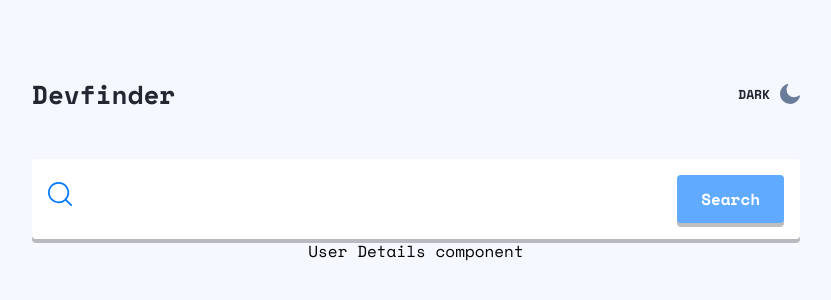
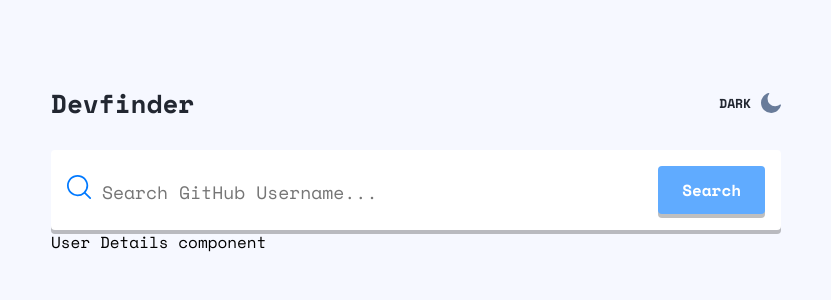
Before and after one commit to BePalm89/github-user-search-app, a React (Create React App) app: page / in a window 1280 px wide. Shown: the part 236-536 px from the top of the page, without its empty margins (224-1055 px from the left). Built offline with nearby package versions, Linux system fonts and the light colour scheme.

Commit message:
fix style

```diff
--- a/src/App.css
+++ b/src/App.css
@@ -6,14 +6,9 @@
 
 body {
   font-family: 'Space Mono', monospace;
-
+  background-color: #F6F8FF;
 }
 
-.container {
-  background-color: #F6F8FF;
-  height: 100vh;
-  display: flex;
-  flex-direction: column;
-  align-items: center;
-  justify-content: center;
+.container-box {
+  width: 100%;
 }
--- a/src/App.js
+++ b/src/App.js
@@ -8,9 +8,11 @@ import "./App.css";
 function App() {
   return (
     <Container>
-      <Navbar />
-      <SearchBar />
-      <UserDatails />
+      <div className="container-box">
+        <Navbar />
+        <SearchBar />
+        <UserDatails />
+      </div>
     </Container>
   );
 }
--- a/src/components/SearchBar/SearchBar.css
+++ b/src/components/SearchBar/SearchBar.css
@@ -1,42 +1,25 @@
 .search-bar-container {
-    width: 60%;
     background-color: #fff;
     padding: 16px;
     border-radius: 4px;
     box-shadow: 0px 4px rgba(0, 0, 0, 0.25);
+    display: flex;
+    justify-content: space-between;
+    align-items: center;
 }
 
-input {
-    border: none;
-}
 
 input:focus, input:active {
     border-color: inherit;
     outline: none;
 }
 
-.item-search-bar {
-    display: flex;
-    flex-direction: row;
-    align-items: center;
-}
-
-.item-search-bar li {
-    height: 36px;
-}
-
-.menu-search-bar {
-    list-style: none;
-    display: flex;
-    justify-content: space-between;
-    align-items: center;
-}
-
 .input-search {
-    height: 100%;
     font-family: inherit;
     font-size: 18px;
     color: #222731;
+    width: 300px;
+    border: none;
 }
 
 .icon-search {
--- a/src/components/SearchBar/SearchBar.jsx
+++ b/src/components/SearchBar/SearchBar.jsx
@@ -3,24 +3,20 @@ import "./SearchBar.css";
 const SearchBar = () => {
   return (
     <div className="search-bar-container">
-      <form>
-        <ul className="menu-search-bar">
-          <div className="item-search-bar">
-            <li>
+      <div>
         <img
           src="/assets/icon-search.svg"
           alt="icon-search"
           className="icon-search"
         ></img>
-              <input className="input-search"></input>
-            </li>
+        <input
+          className="input-search"
+          placeholder="Search GitHub Username..."
+        ></input>
       </div>
-
-          <li>
-            <button className="search-btn">Search</button>
-          </li>
-        </ul>
-      </form>
+      <button className="search-btn" type="submit">
+        Search
+      </button>
     </div>
   );
 };
--- a/src/components/ThemeSwitcher/ThemeSwitcher.jsx
+++ b/src/components/ThemeSwitcher/ThemeSwitcher.jsx
@@ -1,6 +1,9 @@
 const ThemeSwitcher = () => {
   return (
-    <img className="img-mode" src="/assets/icon-moon.svg" alt="moon"></img>
+    <div>
+      <span>DARK</span>
+      <img className="img-mode" src="/assets/icon-moon.svg" alt="moon"></img>
+    </div>
   );
 };
 
--- a/src/components/container/Container.css
+++ b/src/components/container/Container.css
@@ -1,4 +1,9 @@
 .container {
-    background-color: aqua;
-    width: 100%;
+    display: flex;
+    width: 730px;
+    height: 100vh;
+    justify-content: center;
+    align-items: center;
+    flex-direction: column;
+    margin: 0 auto;
 }
--- a/src/components/navbar/Navbar.css
+++ b/src/components/navbar/Navbar.css
@@ -1,7 +1,3 @@
-.navbar-container {
-
-    width: 60%;
-}
 
 .menu {
     list-style-type: none;
@@ -9,7 +5,7 @@
     flex-direction: row;
     justify-content: space-between;
     align-items: center;
-    margin-bottom: 36px;
+    margin-bottom: 18px;
 }
 
 .item {
--- a/src/components/navbar/Navbar.jsx
+++ b/src/components/navbar/Navbar.jsx
@@ -8,7 +8,6 @@ const Navbar = () => {
         <ul className="menu">
           <li className="item logo">Devfinder</li>
           <li className="item">
-            DARK
             <ThemeSwitcher />
           </li>
         </ul>
```
Lines whose indentation alone changed are shown as unchanged.
